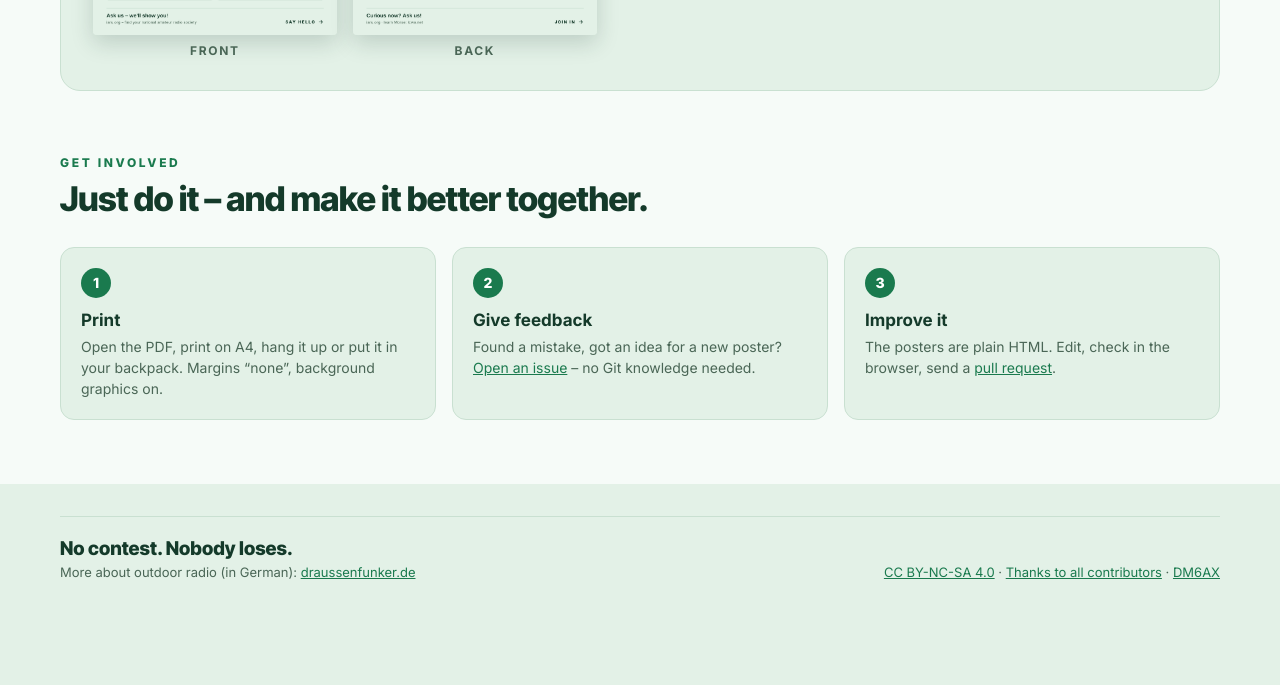
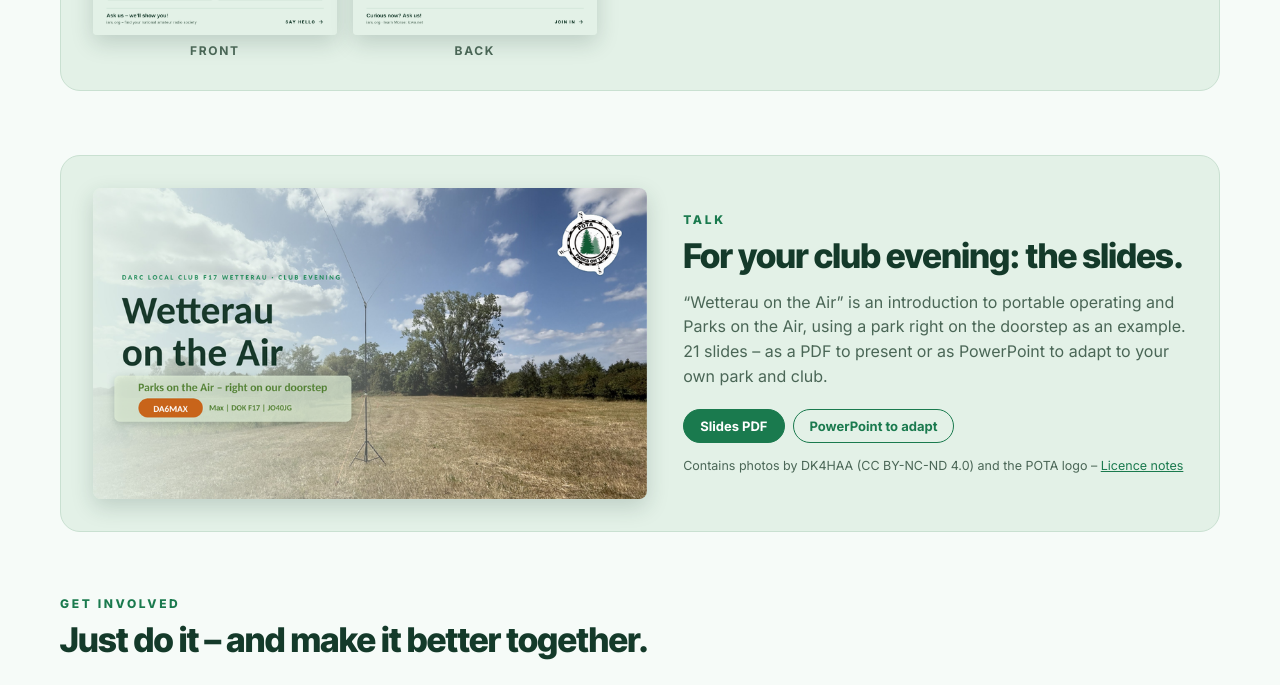
Before and after one commit to mooxle/draussenfunken-poster, a plain HTML site: page poster/en/index.html in a window 1280 px wide. Shown: the part 2597-3282 px from the top of the page. Before the commit the page ends 3221 px from the top, so only its background shows below. Drawn offline with Linux system fonts and the light colour scheme.

Commit message:
Vortrag „Wetterau on the Air“ als Material: PDF und PowerPoint, Deutsch und Englisch
- vortrag/: Folien als PDF und PowerPoint (DE/EN) mit README und Lizenzhinweisen
- Poster-Seite (DE/EN): Abschnitt „Vortrag“ mit Vorschaubild, PDF und PowerPoint
- GitHub Action veröffentlicht vortrag/ mit auf Pages
- README: Abschnitt „Vortrag“, Hinweis im englischen Teil

Co-Authored-By: Claude Opus 5.5 <noreply@anthropic.com>
Claude-Session: https://claude.ai/code/session_017VRLsZhAK2Pvbw1kU3pAUN

```diff
--- a/poster/en/index.html
+++ b/poster/en/index.html
@@ -61,6 +61,10 @@
   .flyer-pages figcaption { margin-top: 8px; font-size: 12px; font-weight: 700; letter-spacing: .14em; text-transform: uppercase; color: var(--text-muted); text-align: center; }
   .flyer p.txt { margin: 0 0 20px; font-size: 16px; line-height: 1.55; color: var(--text-muted); }
   .flyer h2 { margin-bottom: 14px; }
+  .talk { grid-template-columns: minmax(0, 1.1fr) minmax(0, 1fr); }
+  .talk img { display: block; width: 100%; height: auto; border-radius: 8px; box-shadow: 0 8px 22px rgba(20, 58, 42, .18); }
+  .actions { flex-wrap: wrap; }
+  .talk .note { margin: 14px 0 0; font-size: 12.5px; line-height: 1.5; color: var(--text-muted); }
   @media (max-width: 800px) { .flyer { grid-template-columns: 1fr; padding: 22px; } }
   footer { padding: 32px 0 44px; }
   footer .row { display: flex; flex-wrap: wrap; justify-content: space-between; gap: 16px; align-items: flex-end;
@@ -159,6 +163,19 @@
         </div>
       </section>
 
+      <section id="vortrag">
+        <div class="flyer talk">
+          <a href="../../vortrag/wetterau-on-the-air-en.pdf"><img src="../../screenshots/en/vortrag.png" alt="Talk: Wetterau on the Air" loading="lazy" width="800" height="450"></a>
+          <div>
+            <p class="label">Talk</p>
+            <h2>For your club evening: the slides.</h2>
+            <p class="txt">“Wetterau on the Air” is an introduction to portable operating and Parks on the Air, using a park right on the doorstep as an example. 21 slides – as a PDF to present or as PowerPoint to adapt to your own park and club.</p>
+            <p class="actions"><a class="btn" href="../../vortrag/wetterau-on-the-air-en.pdf">Slides PDF</a><a class="btn btn-ghost" href="../../vortrag/wetterau-on-the-air-en.pptx">PowerPoint to adapt</a></p>
+            <p class="note">Contains photos by DK4HAA (CC BY-NC-ND 4.0) and the POTA logo – <a href="https://github.com/mooxle/draussenfunken-poster/tree/main/vortrag#lizenz">Licence notes</a></p>
+          </div>
+        </div>
+      </section>
+
       <section>
         <p class="label">Get involved</p>
         <h2>Just do it – and make it better together.</h2>
```
Also changed, not shown: poster/index.html (+17 -0 lines), screenshots/en/vortrag.png (added), screenshots/vortrag.png (added), 7 other files.
